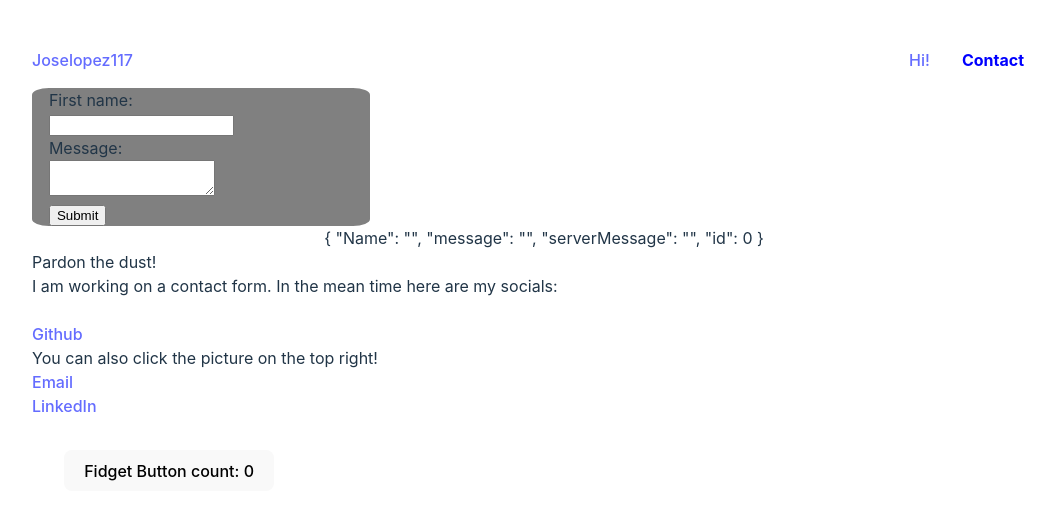
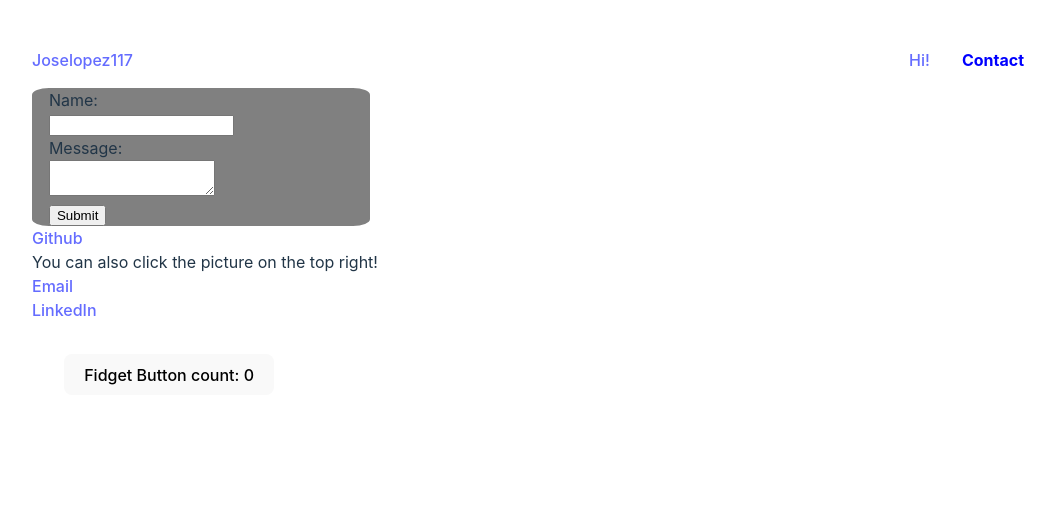
Before and after one commit to joselopez117/Hi-, a Vue app: page /#/contact in a window 1280 px wide. Shown: the top 520 px of the page, without its empty margins (96-1151 px from the left). Built offline with nearby package versions, Linux system fonts and the light colour scheme; no server answers.

Commit message:
feat: update to contact me page

```diff
--- a/src/components/ContactPage.vue
+++ b/src/components/ContactPage.vue
@@ -3,25 +3,10 @@ import axios from 'axios';
 import FidgetButton from './FidgetButton.vue';
 import { ref } from 'vue';
 
-interface ResponseObject {
-    Name : string,
-    // email : string, //TODO: to be added back in at some point
-    message : string,
-    serverMessage: string,
-    id: number, //TODO: id should be generated in backend
-}
-
 const name = ref('');
-// const email = ref('');
 const message = ref('');
 const count = ref(0);
-let responseBody: ResponseObject = {
-    Name: '',
-    // email: '',
-    message: '',
-    serverMessage: '',
-    id: 0,//TODO: id should be generated in backend
-};
+const responseReturned = ref('');
 
 function deliverVistorInfo() {
     if(name.value != '' && message.value != ''){
@@ -38,41 +23,27 @@ function deliverVistorInfo() {
                 body,
             )
             .then(response => {
-                responseBody.Name = response.data.Name;
-                //responseBody.email = response.data.email; //TODO: add this back in at some point
-                responseBody.message = response.data.Message;
-                responseBody.id = response.data.Id;
-                //responseBody.serverMessage = response.data.ServerMessage;
+                if(response){
+                    responseReturned.value = "Message sent!"
+                }
             }).catch(response => {
-                console.log(response);
-            }).finally(() => {
-                name.value = '';
-                // email.value = '';
-                message.value = '';//TODO: finally may not be needed
-            });
+                // console.log(response);
+            })
     }
 }
-
 </script>
 
 <template>
     <div class="contact-form">
         <form class="form-data" @submit.prevent>
-            <label for="name">First name:</label>
+            <label for="name">Name:</label>
             <input type="text" id="name" name="name" v-model="name"><br>
-            <!-- TODO: add message box here for users to send a message to me -->
             <label for="message">Message:</label>
             <textarea id="message" name="message" v-model="message" class="msg-area"></textarea><br>
             <input type="submit" value="Submit" @click="deliverVistorInfo">
         </form>
     </div>
-    <div>
-        {{ responseBody }}
-    </div>
     <div class="text-parent">
-        <div>Pardon the dust!</div>
-        <div>I am working on a contact form. In the mean time here are my socials:</div>
-        <br/>
         <a href="https://github.com/joselopez117">Github</a>
         <br/>
         <span>You can also click the picture on the top right!</span>
```
